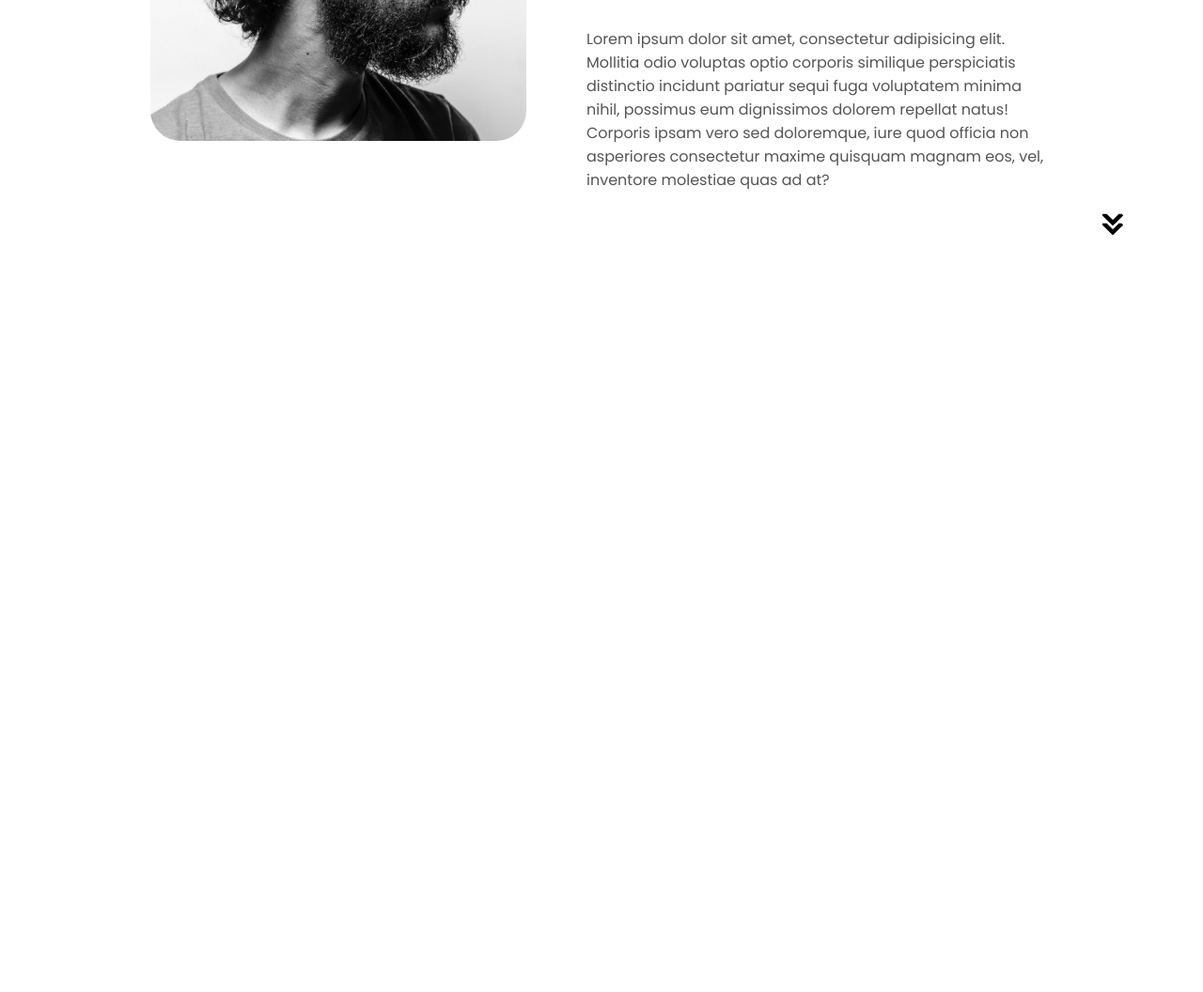
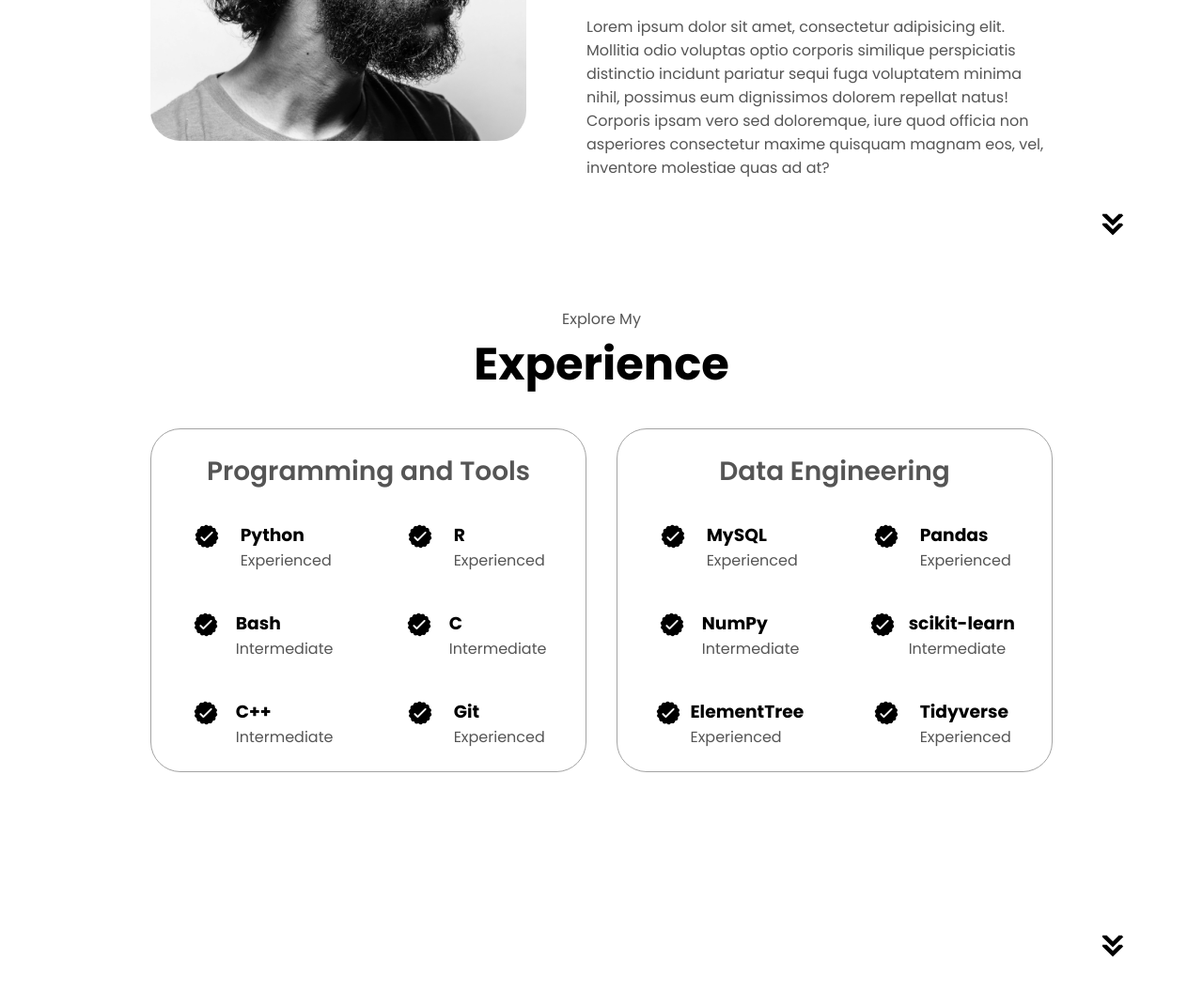
Before and after one commit to theo-obadiah-teguh/Personal-Website, a plain HTML site: page index.html in a window 1280 px wide. Shown: the part 1249-2305 px from the top of the page at 94% size. Before the commit the page ends 1544 px from the top, so only its background shows below. Drawn offline with Linux system fonts and the light colour scheme.

Commit message:
Added experience tables

```diff
--- a/index.html
+++ b/index.html
@@ -103,9 +103,7 @@
             <p>
               <br>B.Econ&Fin @HKU
               <br>2nd Major in CompSci
-              <br>
-              <br>B.Comm @UBC
-              <br>Exchange Semester
+              <br>B.Comm Exchange @UBC
             </p>
           </div>
         </div>
@@ -121,6 +119,157 @@
     onclick="location.href='./#experience'"
     />
   </section>
+  <section id="experience">
+    <p class="section__text__p1">Explore My</p>
+    <h1 class="title">Experience</h1>
+    <div class="experience-details-container">
+      <div class="about-containers">
+        <div class="details-container">
+          <h2 class="experience-sub-title">Programming and Tools</h2>
+          <div class="article-container">
+            <!-- The <article> tag specifies independent, self-contained content.
+            An article should make sense on its own and it should be possible to
+            distribute it independently from the rest of the site. Potential sources
+            for the <article> element: Forum post, Blog post, News story -->
+            <article>
+              <img src="./assets/checkmark.png"
+              alt="Experience Icon"
+              class="icon"
+              />
+              <div>
+                <h3>Python</h3>
+                <p>Experienced</p>
+              </div>
+            </article>
+            <article>
+              <img src="./assets/checkmark.png"
+              alt="Experience Icon"
+              class="icon"
+              />
+              <div>
+                <h3>R</h3>
+                <p>Experienced</p>
+              </div>
+            </article>
+            <article>
+              <img src="./assets/checkmark.png"
+              alt="Experience Icon"
+              class="icon"
+              />
+              <div>
+                <h3>Bash</h3>
+                <p>Intermediate</p>
+              </div>
+            </article>
+            <article>
+              <img src="./assets/checkmark.png"
+              alt="Experience Icon"
+              class="icon"
+              />
+              <div>
+                <h3>C</h3>
+                <p>Intermediate</p>
+              </div>
+            </article>
+            <article>
+              <img src="./assets/checkmark.png"
+              alt="Experience Icon"
+              class="icon"
+              />
+              <div>
+                <h3>C++</h3>
+                <p>Intermediate</p>
+              </div>
+            </article>
+            <article>
+              <img src="./assets/checkmark.png"
+              alt="Experience Icon"
+              class="icon"
+              />
+              <div>
+                <h3>Git</h3>
+                <p>Experienced</p>
+              </div>
+            </article>
+          </div>
+        </div>
+        <div class="details-container">
+          <h2 class="experience-sub-title">Data Engineering</h2>
+          <div class="article-container">
+            <!-- The <article> tag specifies independent, self-contained content.
+            An article should make sense on its own and it should be possible to
+            distribute it independently from the rest of the site. Potential sources
+            for the <article> element: Forum post, Blog post, News story -->
+              <article>
+                <img src="./assets/checkmark.png"
+                alt="Experience Icon"
+                class="icon"
+                />
+                <div>
+                  <h3>MySQL</h3>
+                  <p>Experienced</p>
+                </div>
+              </article>
+              <article>
+              <img src="./assets/checkmark.png"
+              alt="Experience Icon"
+              class="icon"
+              />
+              <div>
+                <h3>Pandas</h3>
+                <p>Experienced</p>
+              </div>
+            </article>
+            <article>
+              <img src="./assets/checkmark.png"
+              alt="Experience Icon"
+              class="icon"
+              />
+              <div>
+                <h3>NumPy</h3>
+                <p>Intermediate</p>
+              </div>
+            </article>
+            <article>
+              <img src="./assets/checkmark.png"
+              alt="Experience Icon"
+              class="icon"
+              />
+              <div>
+                <h3>scikit-learn</h3>
+                <p>Intermediate</p>
+              </div>
+            </article>
+            <article>
+              <img src="./assets/checkmark.png"
+              alt="Experience Icon"
+              class="icon"
+              />
+              <div>
+                <h3>ElementTree</h3>
+                <p>Experienced</p>
+              </div>
+            </article>
+            <article>
+              <img src="./assets/checkmark.png"
+              alt="Experience Icon"
+              class="icon"
+              />
+              <div>
+                <h3>Tidyverse</h3>
+                <p>Experienced</p>
+              </div>
+            </article>
+          </div>
+        </div>
+      </div>
+    </div>
+    <img src="./assets/arrow.png"
+    alt="Arrow Icon"
+    class="icon arrow"
+    onclick="location.href='./#projects'"
+    />
+  </section>
   <script src="script.js"></script>
 </body>
 </html>
--- a/style.css
+++ b/style.css
@@ -314,3 +314,42 @@ section {
   width: 400px;
   margin: auto 0;
 }
+
+/* EXPERIENCE SECTION */
+
+#experience {
+  position: relative;
+}
+
+.experience-sub-title {
+  color: rgb(85,85,85);
+  font-weight: 600;
+  font-size: 1.75rem;
+  margin-bottom: 2rem;;
+}
+
+.experience-details-container {
+  display: flex;
+  justify-content: center;
+  flex-direction: column;
+}
+
+.article-container {
+  display: flex;
+  text-align: initial;
+  flex-wrap: wrap;
+  flex-direction: row;
+  gap: 2.5rem;
+  justify-content: space-around;
+}
+
+article {
+  display: flex;
+  width: 10rem;
+  justify-content: space-around;
+  gap: 0.5rem;
+}
+
+article .icon {
+  cursor: default;
+}
```
